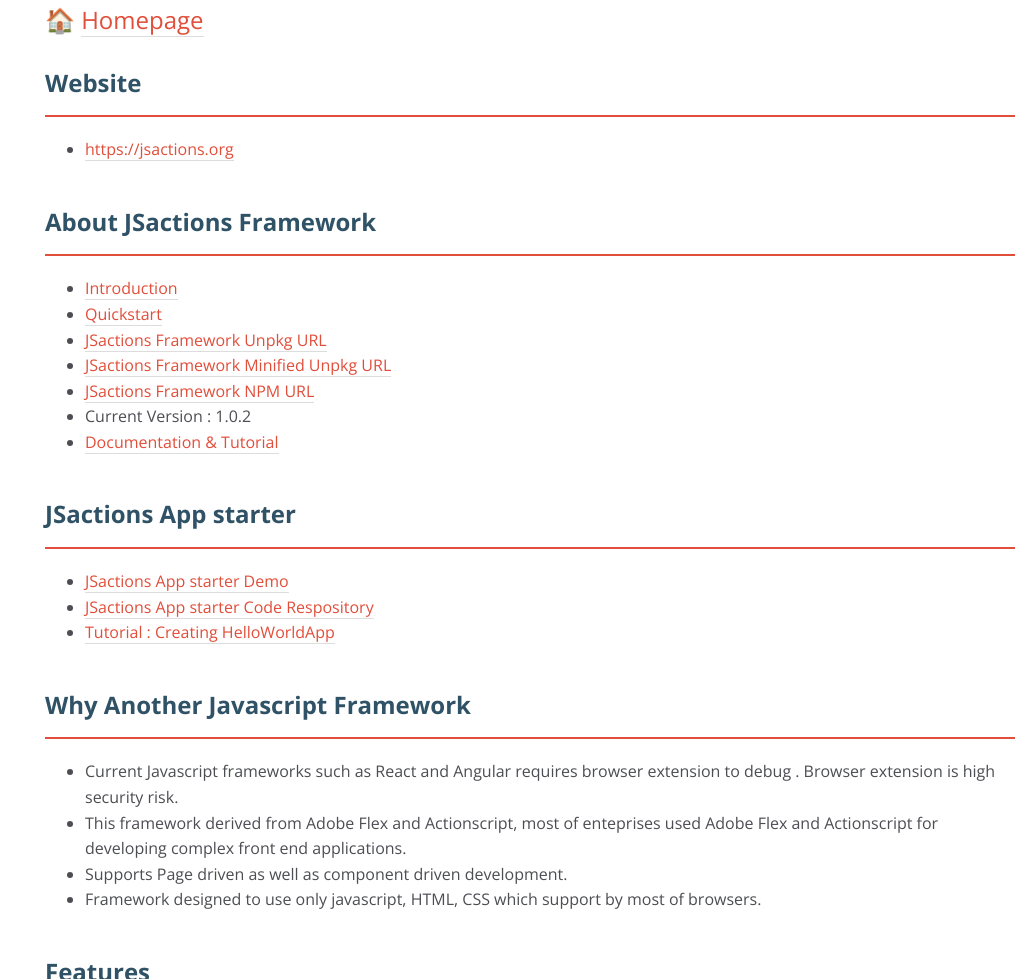
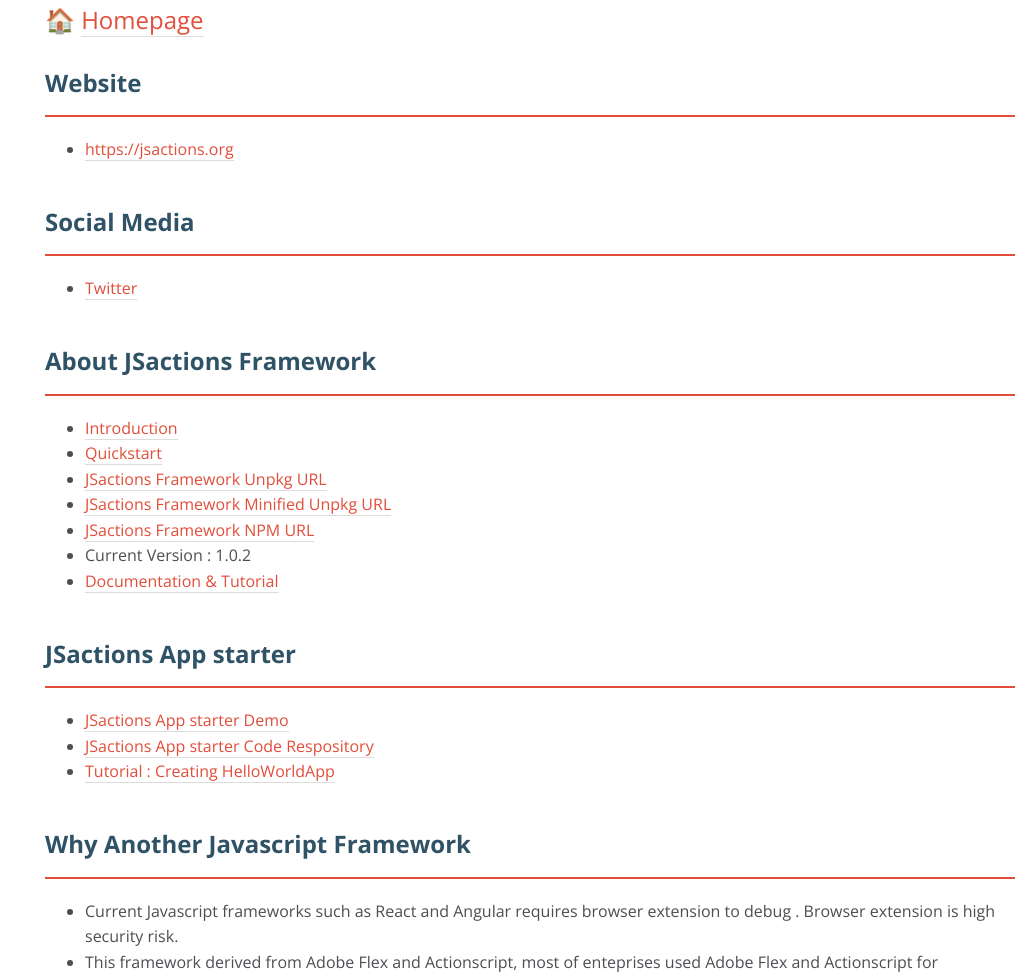
Before and after one commit to jsactions/jsactions-docs, a plain HTML site: page index.html in a window 1280 px wide. Shown: the part 802-1781 px from the top of the page, without its empty margins (245-1280 px from the left). Drawn offline with nearby package versions, Linux system fonts and the light colour scheme; a script that the page names is missing.

Commit message:
added twitter link

```diff
--- a/index.html
+++ b/index.html
@@ -77,6 +77,10 @@
 <h2>Website</h2>
 <ul>
 <li><a href="https://jsactions.org">https://jsactions.org</a></li>
+</ul>
+<h2>Social Media</h2>
+<ul>
+<li><a href="https://twitter.com/jsactions">Twitter</a></li>
 </ul>
 <h2>About JSactions Framework</h2>
 <ul>
```
